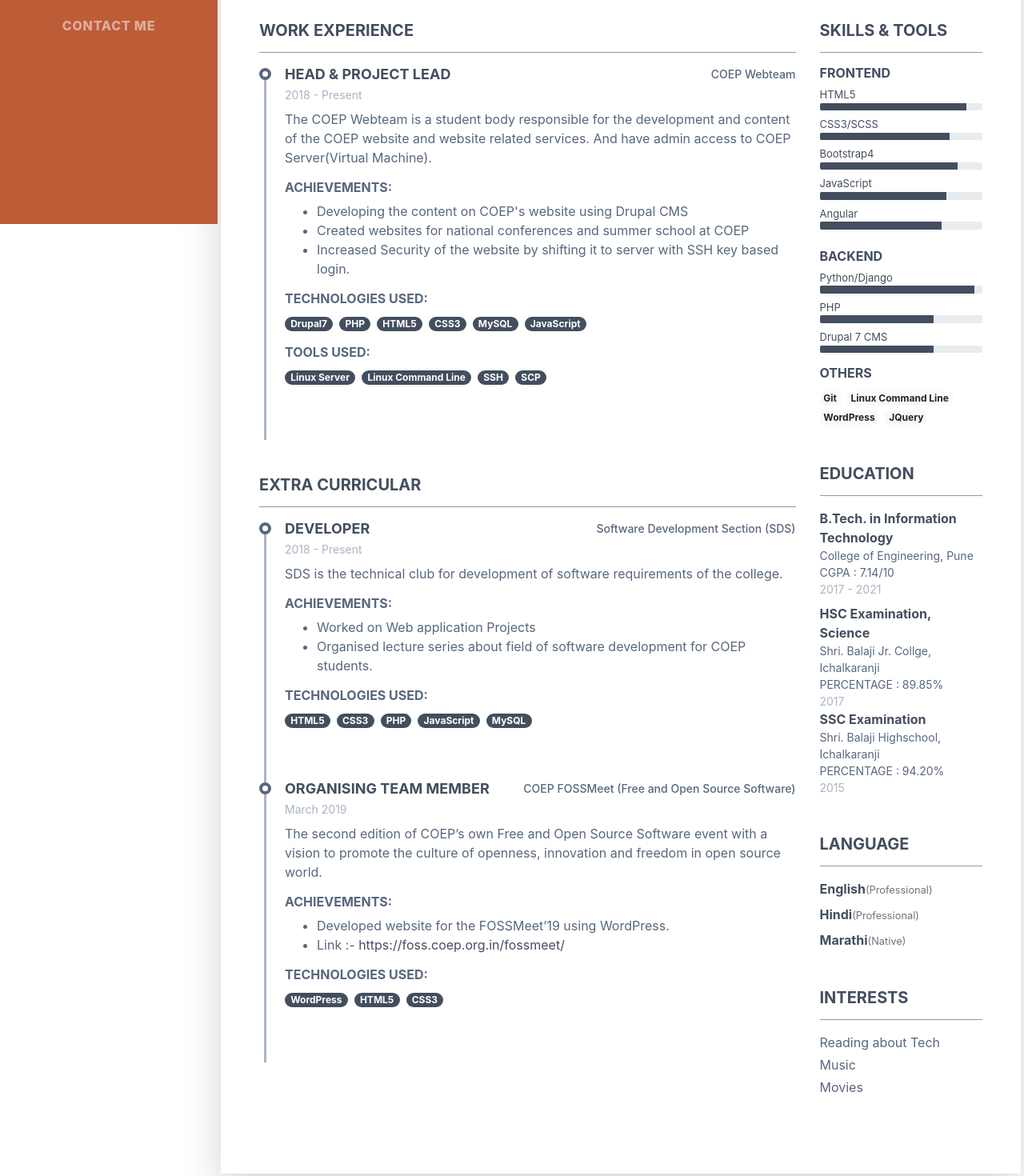
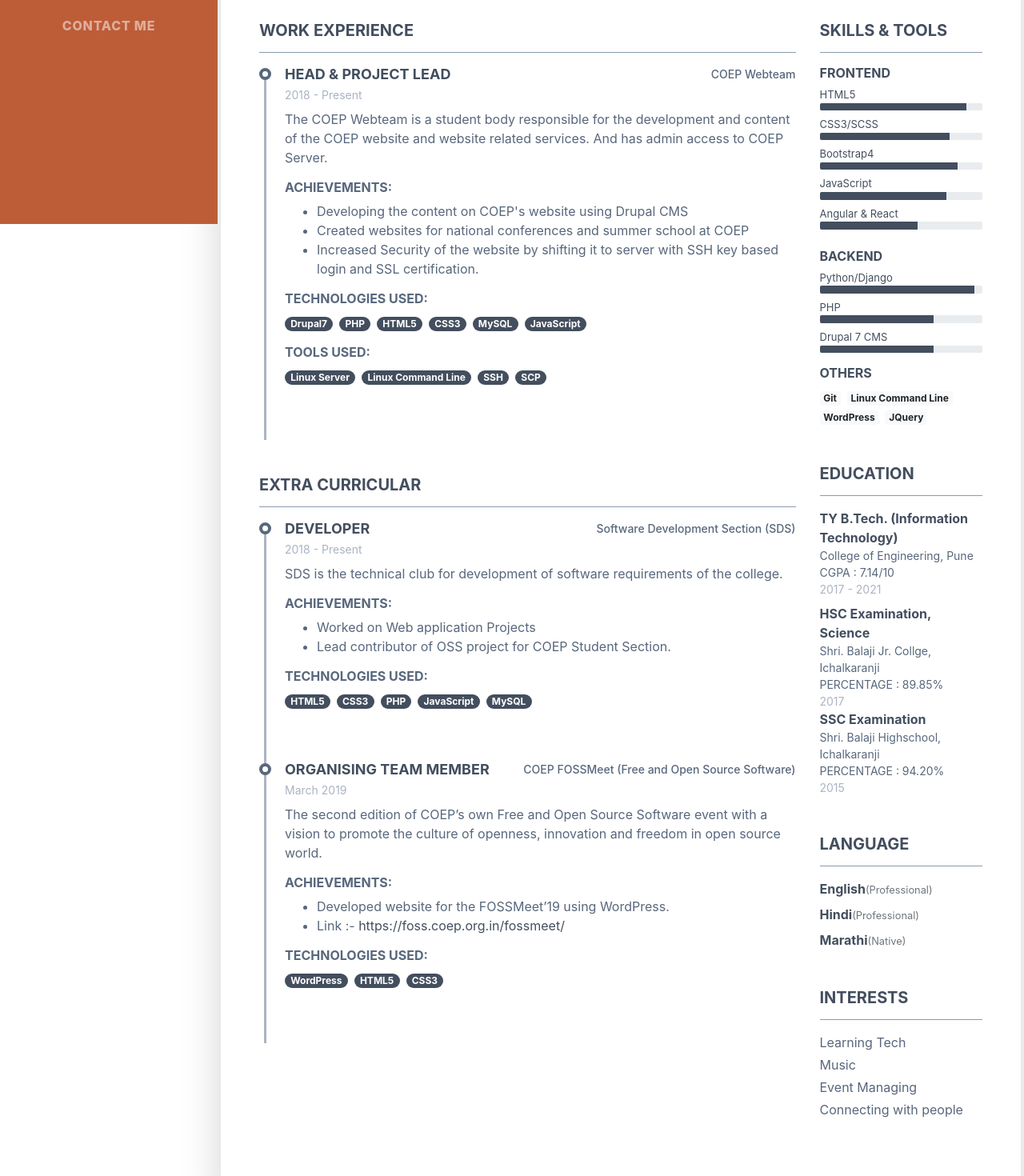
Before and after one commit to zahedbri/MyPortfolio-v1, an Angular app: page /resume in a window 1280 px wide. Shown: the part 520-1990 px from the top of the page at 80% size. Built offline with nearby package versions, Linux system fonts and the light colour scheme; a web font is replaced by a local one.

Commit message:
contact5

```diff
--- a/src/app/contact-form/contact-form.component.html
+++ b/src/app/contact-form/contact-form.component.html
@@ -7,7 +7,7 @@
         <div class="row mt-4">
             <!-- col-xs-6 col-sm-6 col-md-6 col-lg-6 col-xs-offset-3  -->
             <div class="col-xs-12 col-sm-12 col-md-12 col-lg-12 text-center">
-                <form name="contact-form" action="#" method="POST" data-netlify="true">
+                <form name="contact-form" method="POST" netlify>
                     <div class="form-group">
                         <!-- <label class="form-label" for="name">Your Name</label> -->
                         <input type="text" class="form-control" id="name" name="name" placeholder="Your name" tabindex="1" required>
--- a/src/app/resume/resume.component.html
+++ b/src/app/resume/resume.component.html
@@ -2,7 +2,7 @@
 <article class="resume-wrapper text-center position-relative">
 
     <div  class="mb-4">
-      <a href="https://drive.google.com/open?id=1ZZon7yZPyDBnX8AEiqMN71RtjJ2eV2uU" target="_blank" id="resume-btn" class="btn btn-lg btn-outline-secondary font-weight-bold" >
+      <a href="https://drive.google.com/open?id=1-DAiddhmQt4mFOmoBAypjzfQ-PmFDr8X" target="_blank" id="resume-btn" class="btn btn-lg btn-outline-secondary font-weight-bold" >
           Download Resume
       </a>
     </div>
@@ -56,12 +56,12 @@
                   </div><!--//resume-timeline-item-header-->
                   <div class="resume-timeline-item-desc">
                     <p>The COEP Webteam is a student body responsible for the development and content of the COEP website and website related services. And
-                      have admin access to COEP Server(Virtual Machine).</p>
+                      has admin access to COEP Server.</p>
                     <h4 class="resume-timeline-item-desc-heading font-weight-bold">Achievements:</h4>
                     <ul>
                       <li>Developing the content on COEP's website using Drupal CMS</li>
                       <li>Created websites for national conferences and summer school at COEP</li>
-                      <li>Increased Security of the website by shifting it to server with SSH key based login.</li>
+                      <li>Increased Security of the website by shifting it to server with SSH key based login and SSL certification.</li>
                       <!-- <li>Maecenas tempus tellus eget</li> -->
                     </ul>
                     <h4 class="resume-timeline-item-desc-heading font-weight-bold">Technologies used:</h4>
@@ -113,7 +113,7 @@
                     <h4 class="resume-timeline-item-desc-heading font-weight-bold">Achievements:</h4>
                     <ul>
                       <li>Worked on Web application Projects</li>
-                      <li>Organised lecture series about field of software development for COEP students.</li>
+                      <li>Lead contributor of OSS project for COEP Student Section.</li>
                     </ul>
                     <h4 class="resume-timeline-item-desc-heading font-weight-bold">Technologies used:</h4>
                     <ul class="list-inline">
@@ -197,9 +197,9 @@
                   </div>
                     </li>
                     <li class="mb-2">
-                        <div class="resume-skill-name">Angular</div>
+                        <div class="resume-skill-name">Angular & React</div>
                       <div class="progress resume-progress">
-                      <div class="progress-bar theme-progress-bar-dark" role="progressbar" style="width: 75%" aria-valuenow="25" aria-valuemin="0" aria-valuemax="100"></div>
+                      <div class="progress-bar theme-progress-bar-dark" role="progressbar" style="width: 60%" aria-valuenow="25" aria-valuemin="0" aria-valuemax="100"></div>
                   </div>
                     </li>
                   </ul>
@@ -245,7 +245,7 @@
             <div class="resume-section-content">
               <ul class="list-unstyled">
                 <li class="mb-2">
-                    <div class="resume-degree font-weight-bold">B.Tech. in Information Technology</div>
+                    <div class="resume-degree font-weight-bold">TY B.Tech. (Information Technology)</div>
                     <div class="resume-degree-org">College of Engineering, Pune</div>
                     <div class="resume-degree-org">CGPA : 7.14/10</div>
                     <div class="resume-degree-time">2017 - 2021</div>
@@ -296,9 +296,10 @@
             <h2 class="resume-section-title text-uppercase font-weight-bold pb-3 mb-3">Interests</h2>
             <div class="resume-section-content">
               <ul class="list-unstyled">
-                <li class="mb-1">Reading about Tech</li>
+                <li class="mb-1">Learning Tech</li>
                 <li class="mb-1">Music</li>
-                <li class="mb-1">Movies</li>
+                <li class="mb-1">Event Managing</li>
+                <li class="mb-1">Connecting with people</li>
               </ul>
             </div>
           </section><!--//interests-section-->
```
